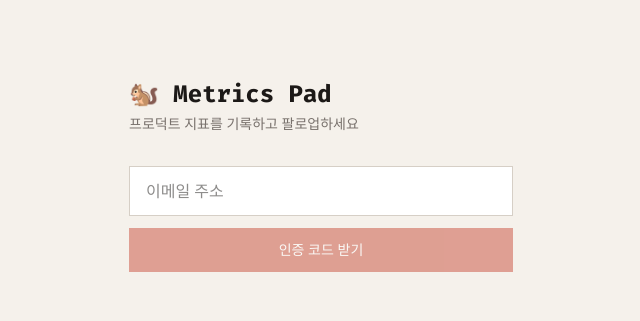
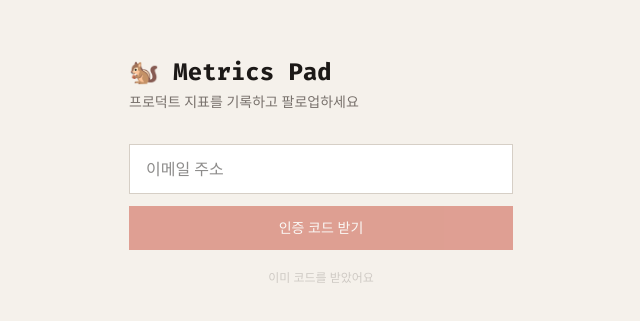
Before and after one commit to pentaxzs/FigBook, a Next.js app: page /login in a window 1280 px wide. Shown: the part 225-546 px from the top of the page, without its empty margins (319-959 px from the left). Built offline with nearby package versions, Linux system fonts and the light colour scheme; no server answers.

Commit message:
feat: add skip to code entry for existing OTP

```diff
--- a/src/app/login/page.tsx
+++ b/src/app/login/page.tsx
@@ -69,6 +69,14 @@
             >
               {loading ? '전송 중...' : '인증 코드 받기'}
             </button>
+            <button
+              type="button"
+              onClick={() => { if (email.trim()) setStep('code') }}
+              disabled={!email.trim()}
+              className="text-xs text-secondary text-center py-2 cursor-pointer disabled:opacity-30"
+            >
+              이미 코드를 받았어요
+            </button>
           </form>
         ) : (
           <form onSubmit={handleVerifyCode} className="flex flex-col gap-3">
```
